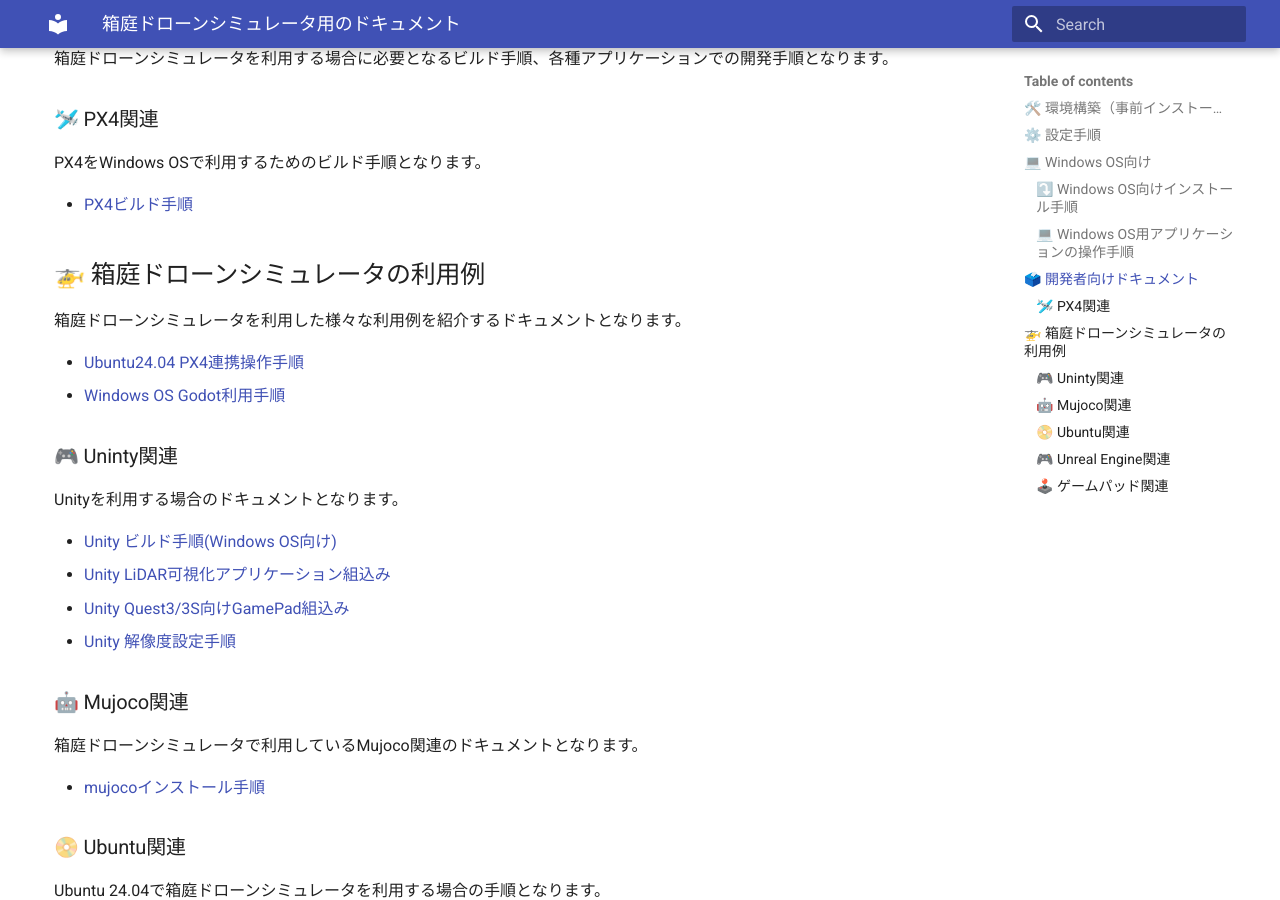
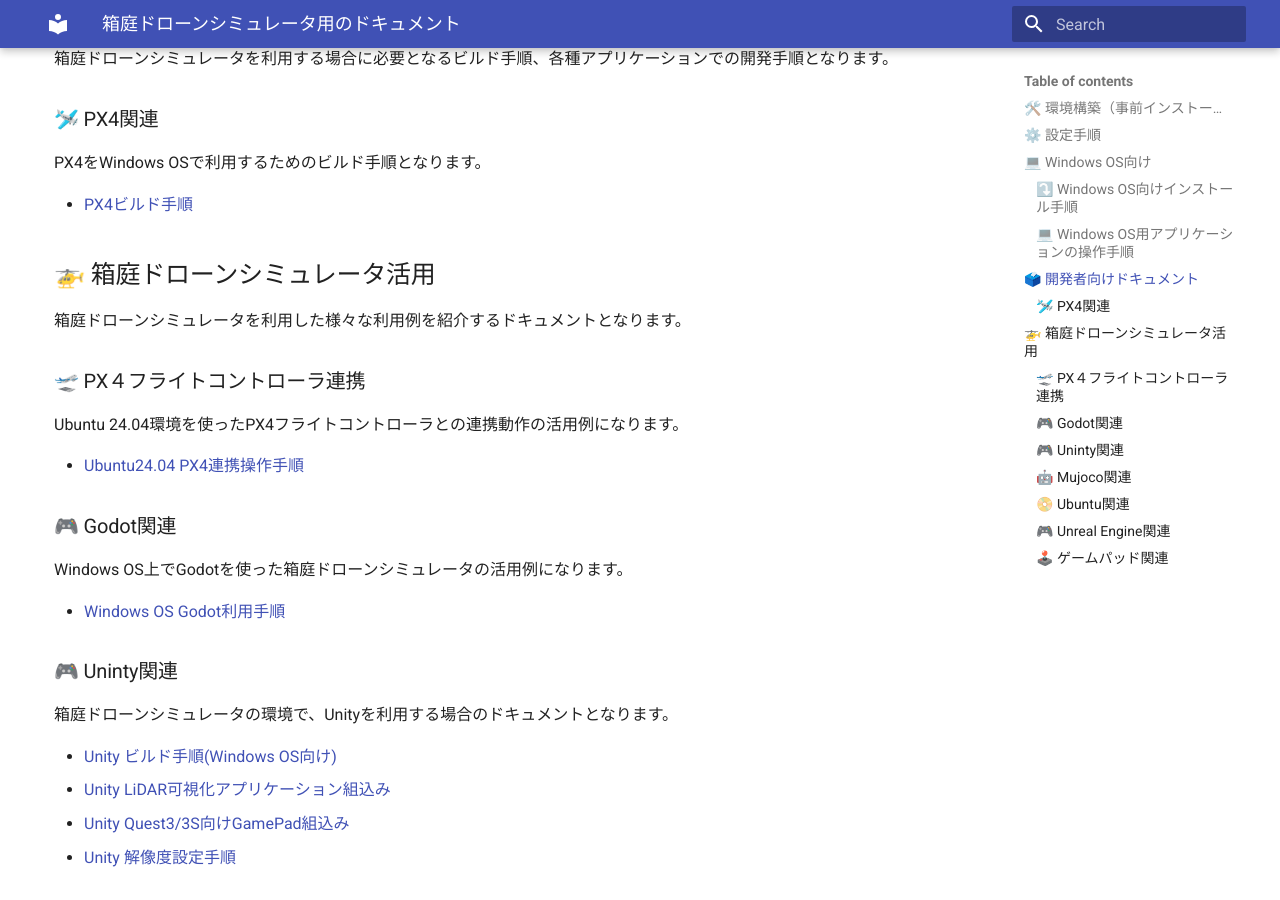
Before and after one commit to buildko89/documents, an MkDocs documentation site: the page built from docs/hakodoc/README.md, in a window 1280 px wide and 900 px high, scrolled down 1357 px. Built offline with MkDocs 1.6.1 and Material for MkDocs 9.7.7, drawn with Linux system fonts in a browser that asks for light colours.

Commit message:
fix hakodoc/README.md

```diff
--- a/docs/hakodoc/README.md
+++ b/docs/hakodoc/README.md
@@ -50,16 +50,25 @@
 
 * [PX4ビルド手順](developer-doc/px4-doc/px4_build.md)
 
-## 🚁 箱庭ドローンシミュレータの利用例
+## 🚁 箱庭ドローンシミュレータ活用
 
 箱庭ドローンシミュレータを利用した様々な利用例を紹介するドキュメントとなります。
 
+### 🛫 PX４フライトコントローラ連携
+
+Ubuntu 24.04環境を使ったPX4フライトコントローラとの連携動作の活用例になります。
+
 * [Ubuntu24.04 PX4連携操作手順](howto-doc/hakowithpx4.md)
+
+### 🎮 Godot関連
+
+Windows OS上でGodotを使った箱庭ドローンシミュレータの活用例になります。
+
 * [Windows OS Godot利用手順](howto-doc/hakowithgodot.md)
 
 ### 🎮 Uninty関連
 
-Unityを利用する場合のドキュメントとなります。
+箱庭ドローンシミュレータの環境で、Unityを利用する場合のドキュメントとなります。
 
 * [Unity ビルド手順(Windows OS向け)](developer-doc/unity-doc/hako_unitybuild.md)
 * [Unity LiDAR可視化アプリケーション組込み](developer-doc/unity-doc/unityLiDARapps.md)
```
